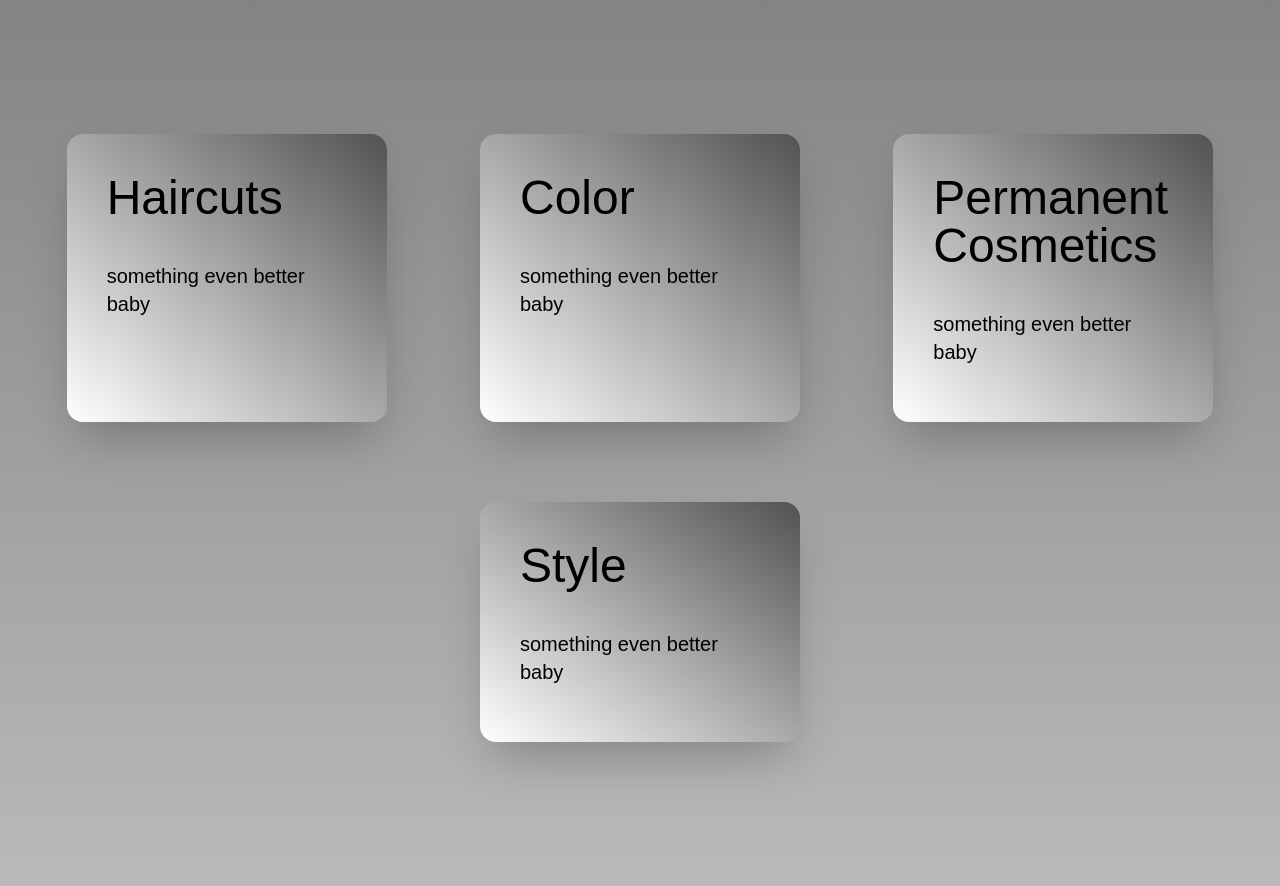
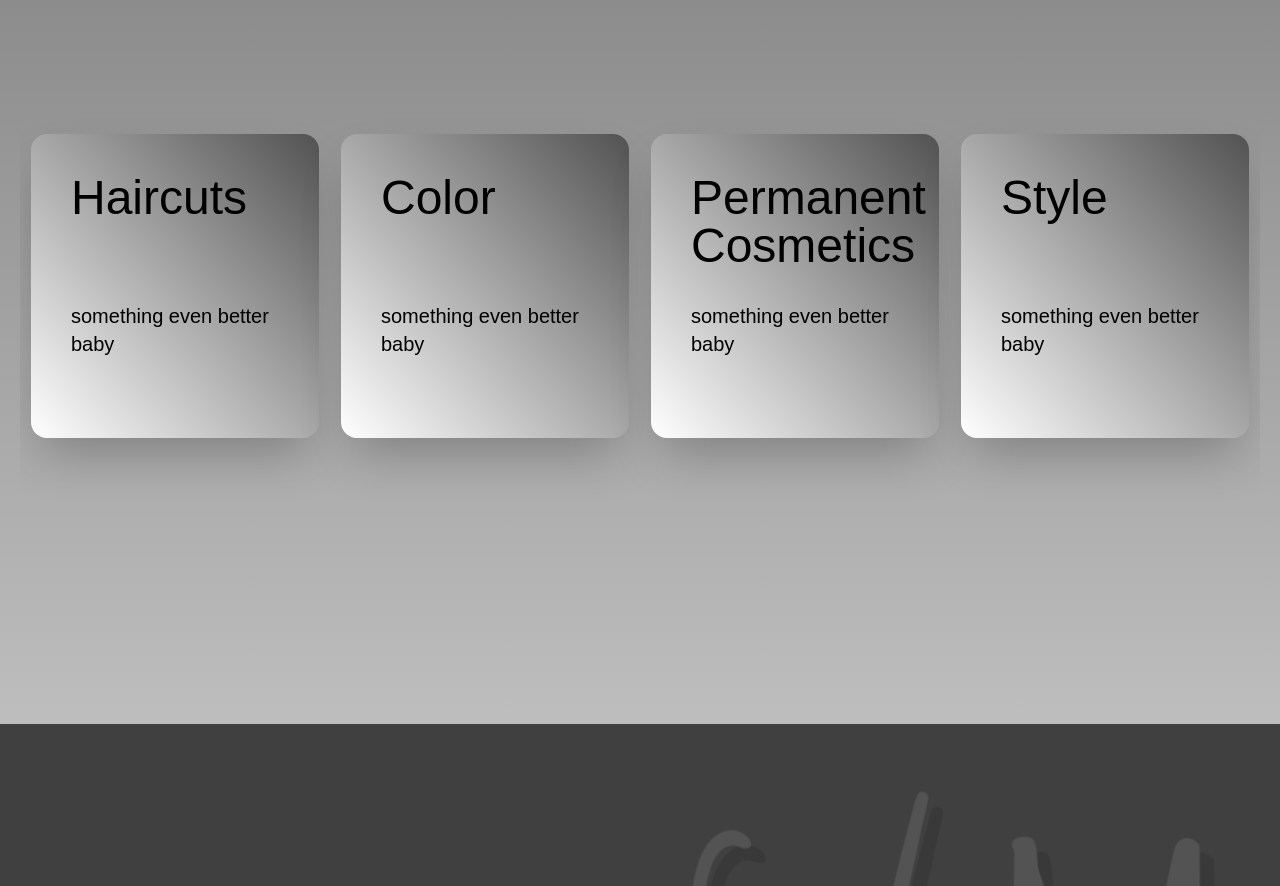
Before and after one commit to jjenks713/smoke-mirrors, a Next.js app: page / in a window 1280 px wide. Shown: the part 1100-1986 px from the top of the page. Built offline with nearby package versions, Linux system fonts and the light colour scheme; a web font is replaced by a local one.

Commit message:
slight fixes

```diff
--- a/components/CardBody/CardBody.js
+++ b/components/CardBody/CardBody.js
@@ -1,9 +1,8 @@
-import { motion, Variants } from "framer-motion"
-import { useEffect } from "react";
+import { motion } from "framer-motion"
 
 export default function CardBody() {
 
-    const infoArray = [
+    const cardInfo = [
         {
             num: 1, title: "Haircuts", text: "something even better baby", color: "black"
         },
@@ -43,23 +42,23 @@ export default function CardBody() {
                 initial="offscreen"
                 whileInView="onscreen"
                 viewport={{ once: true, amount: 0.8 }}>
-                {infoArray.map((info, index) => (
+                {cardInfo.map((info, index) => (
                     <motion.div
                         variants={cardVariants}
                         key={index}
-                        className={" mx-auto text-xl mb-20 rounded-2xl p-10  bg-gradient-to-tr from-white to-neutral-600 shadow-2xl text-black max-w-xs"}>
-                        <div className="pb-10 text-3xl sm:text-5xl flex flex-wrap">{info.title}</div>
-                        <div className="pb-4">{info.text}</div>
+                        className={"mx-auto flex-col text-xl mb-20 rounded-2xl p-10 bg-gradient-to-tr from-white to-neutral-600 shadow-2xl text-black w-72"}>
+                        <div className="h-1/2 pb-10 text-3xl sm:text-5xl flex flex-wrap">{info.title}</div>
+                        <div className="h-1/2 pt-4 pb-4">{info.text}</div>
                     </motion.div>
                 ))}
             </motion.div>
             <div
                 className={"flex lg:hidden flex-wrap justify-between pb-44 overflow-hidden"}
             >
-                {infoArray.map((info, index) => (
+                {cardInfo.map((info, index) => (
                     <div
                         key={index}
-                        className={" mx-auto text-xl mb-20 rounded-2xl p-10  bg-gradient-to-tr from-white to-neutral-600 shadow-2xl text-black max-w-xs"}>
+                        className={"mx-auto text-xl mb-20 rounded-2xl p-10 bg-gradient-to-tr from-white to-neutral-600 shadow-2xl text-black w-72"}>
                         <div className="pb-10 text-3xl sm:text-5xl flex flex-wrap">{info.title}</div>
                         <div className="pb-4">{info.text}</div>
                     </div>
--- /dev/null
+++ b/components/CardBody/CardData.js
@@ -0,0 +1,15 @@
+
+export const cardInfo = [
+    {
+        num: 1, title: "Haircuts", text: "something even better baby", color: "black"
+    },
+    {
+        num: 2, title: "Color", text: "something even better baby", color: "black"
+    },
+    {
+        num: 3, title: "Permanent Cosmetics", text: "something even better baby", color: "black"
+    },
+    {
+        num: 4, title: "Style", text: "something even better baby", color: "black"
+    }
+]
--- a/components/ContactBody/ContactBody.js
+++ b/components/ContactBody/ContactBody.js
@@ -4,7 +4,7 @@ import { motion } from "framer-motion"
 export default function ContactBody() {
 
     return (
-        <div className="text-center">
+        <div className="text-center py-20">
             <motion.div whileHover={{ scale: 1.1 }} className="text-7xl"><Link href="/">make a reservation</Link></motion.div>
             <div className="inline-block align-middle text-4xl py-14">
                 <div>or call us</div>
```
